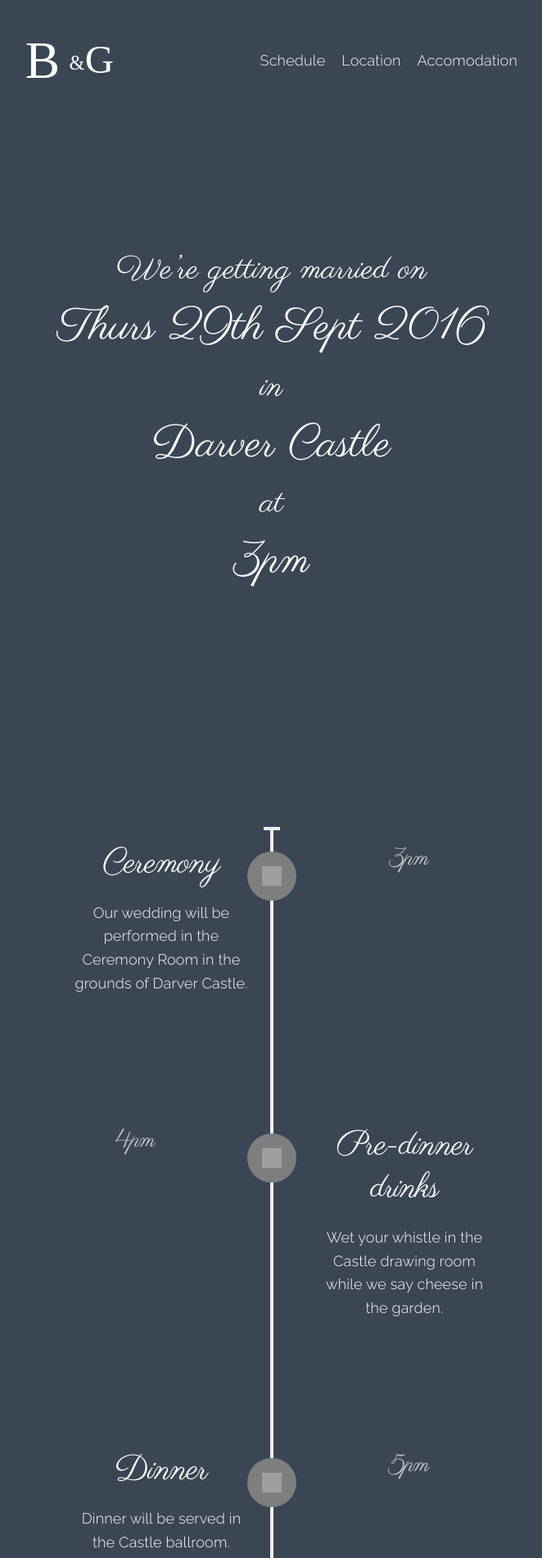
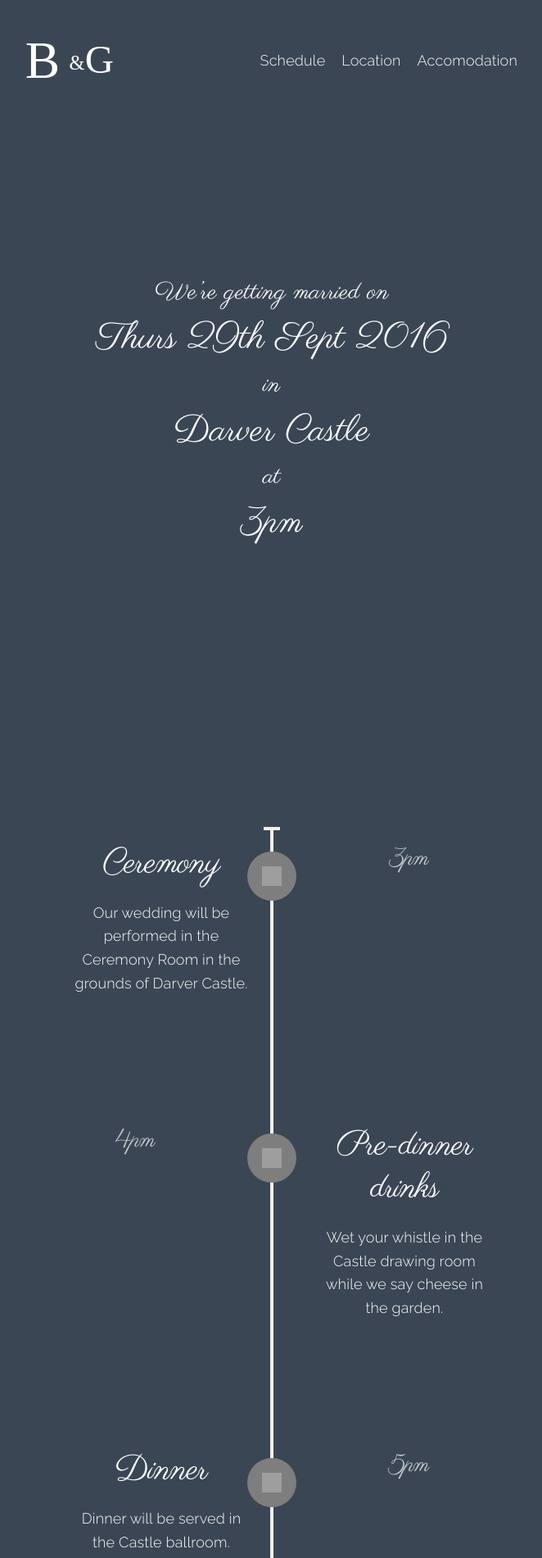
Before and after one commit to tumbleshack/wedding, a Jekyll site: the page built from index.html, in a window 1280 px wide. Shown: the top 1901 px of the page at 82% size, without its empty margins (308-970 px from the left). Built offline with Jekyll 4.4.1, drawn with Linux system fonts in a browser that asks for light colours; grey boxes are pictures that could not be loaded.

Commit message:
Compile site assets

```diff
--- a/css/main.css
+++ b/css/main.css
@@ -715,7 +715,7 @@ li > ol {
  * Headings
  */
 h1, h2, h3, h4, h5, h6 {
-  font-weight: 300; }
+  font-weight: 200; }
 
 /**
  * Default Paragraph styling
@@ -760,6 +760,18 @@ body {
     display: none; }
   .for-large {
     display: block; } }
+
+.google-maps {
+  position: relative;
+  padding-bottom: 75%;
+  height: 0;
+  overflow: hidden; }
+  .google-maps iframe {
+    position: absolute;
+    top: 0;
+    left: 0;
+    width: 100% !important;
+    height: 100% !important; }
 
 .header {
   padding: 0 0 4.5rem;
@@ -1054,7 +1066,7 @@ Main components
 
 .cd-timeline-block {
   position: relative;
-  margin: 2em; }
+  margin: 2em 1em 2em 2em; }
   .cd-timeline-block:first-child {
     margin-top: 0; }
   .cd-timeline-block:last-child {
@@ -1104,7 +1116,7 @@ Main components
 .cd-timeline-content {
   position: relative;
   margin-left: 60px;
-  padding: 1em;
+  padding: 1em 0;
   text-align: center; }
   .cd-timeline-content p {
     margin: 1em 0;
@@ -1243,7 +1255,7 @@ Main components
       -ms-flex-wrap: wrap;
           flex-wrap: wrap;
   position: absolute;
-  top: 1.5rem;
+  top: 0.5rem;
   left: 0;
   width: 100%;
   -webkit-box-pack: center;
@@ -1261,9 +1273,9 @@ Main components
     display: block;
     text-align: center; }
     .hero__txt--sm {
-      font-size: 4rem; }
+      font-size: 3rem; }
     .hero__txt--lrg {
-      font-size: 5.5rem; }
+      font-size: 4.5rem; }
 
 #rsvp {
   display: none; }
```
Also changed, not shown: 2 other files.
